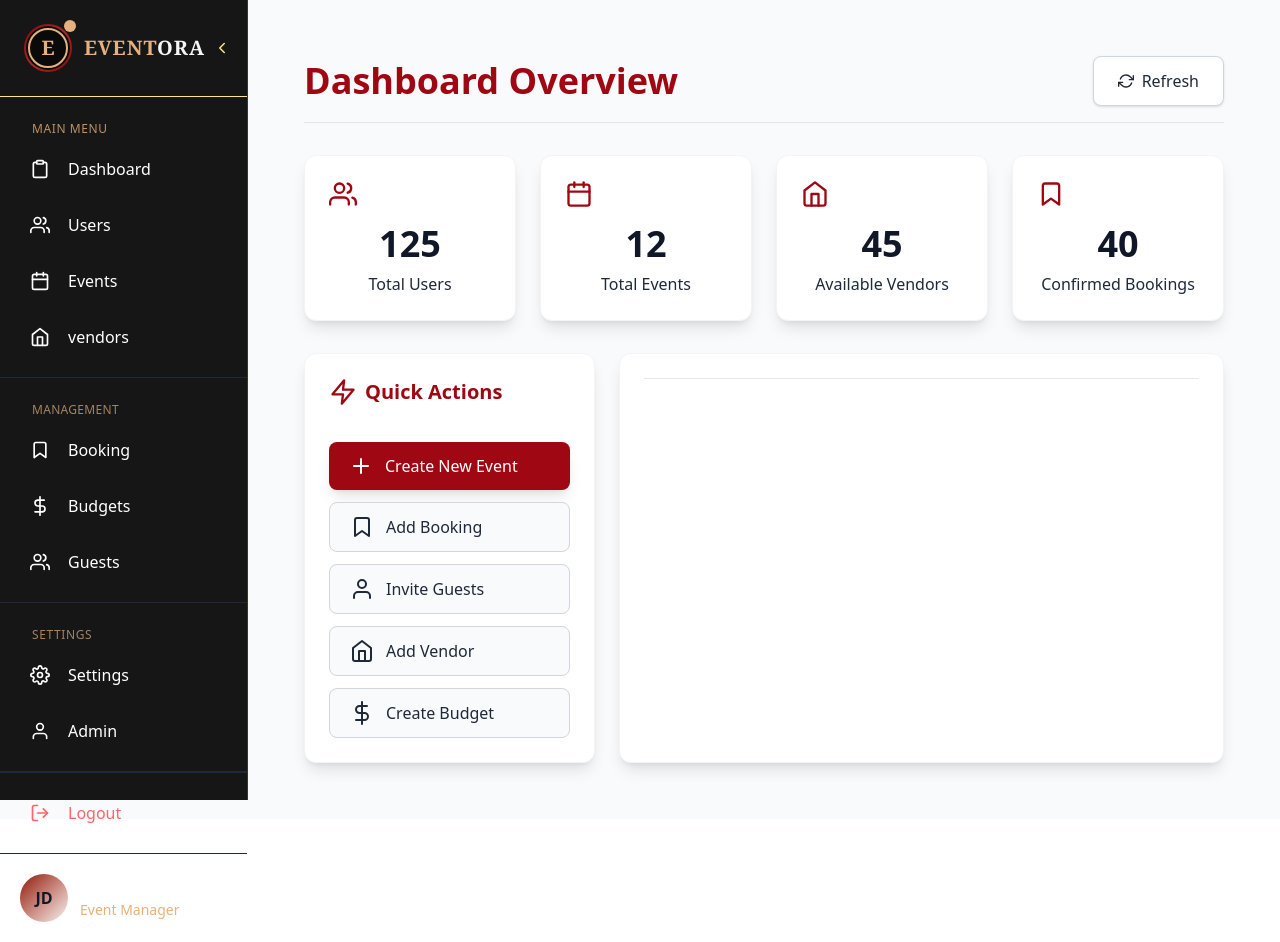
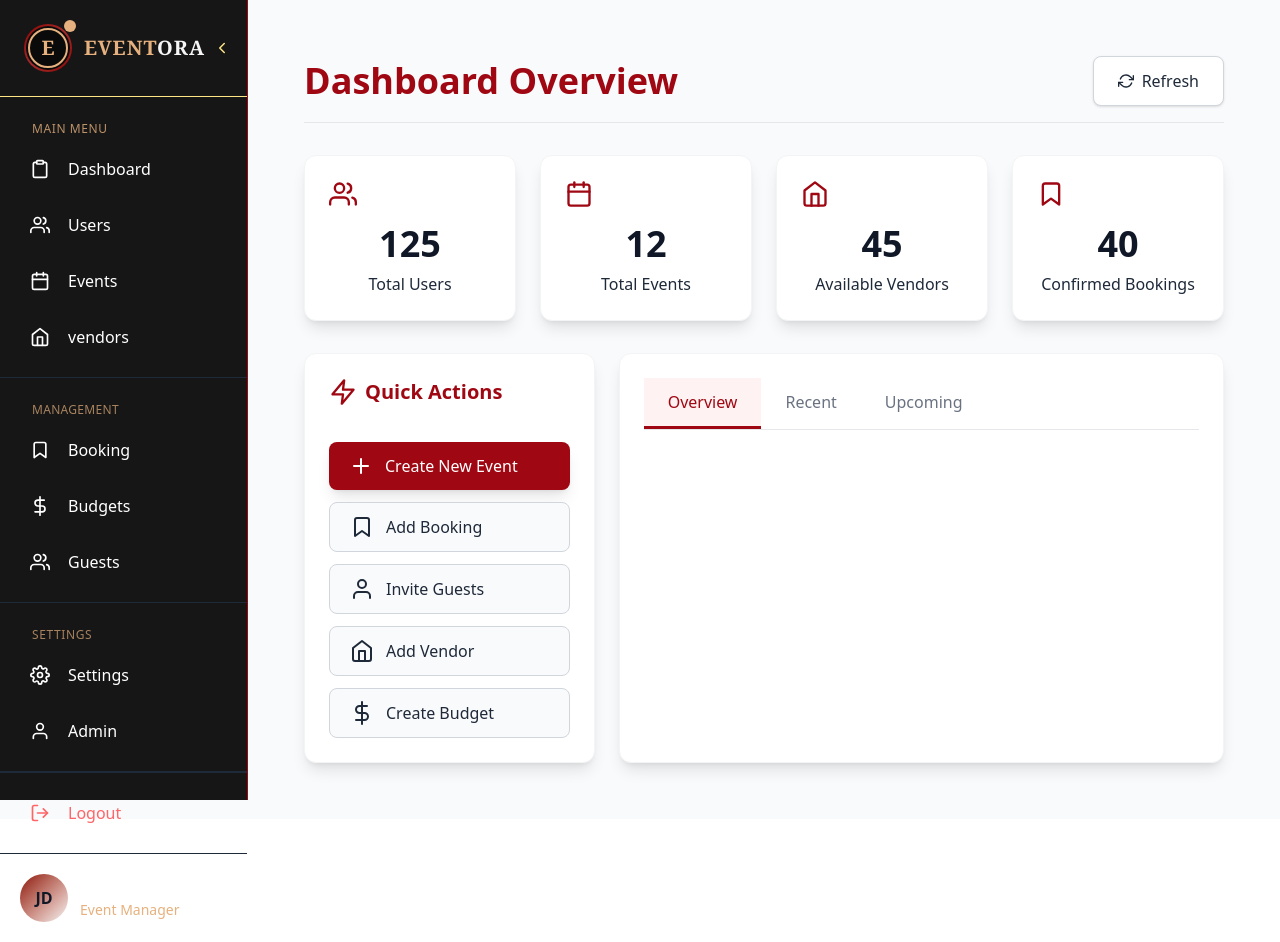
Before and after one commit to yashodha-gunawardana/RAD-coursework-FE, a React (Vite) app: page /dashboard in a window 1280 px wide. Built offline with nearby package versions, Linux system fonts and the light colour scheme.

Commit message:
tab navigation

```diff
--- a/src/pages/dashboard/Dashboard.tsx
+++ b/src/pages/dashboard/Dashboard.tsx
@@ -269,7 +269,22 @@ const Dashboard: React.FC = () => {
         <div className="lg:col-span-2 bg-white rounded-xl p-4 md:p-6 shadow-lg border border-gray-100">
           <div className="flex border-b border-gray-200 mb-4 md:mb-6 overflow-x-auto">
 
+            {["overview", "recent", "upcoming"].map((tab) => (
+              <button
+                    key={tab}
+                    onClick={() => handleTabSwitch(tab as any)}
+                    className={`px-4 md:px-6 py-2 md:py-3 font-medium whitespace-nowrap border-b-3 transition-colors
+                                text-sm md:text-base ${activeTab === tab
+
+                                  ? "text-red-800 border-red-800 bg-red-50"
+                                  : "text-gray-500 border-transparent hover:text-red-700 hover:bg-red-50"
+                                }`}>
+
+                      {tab.charAt(0).toUpperCase() + tab.slice(1)}
+              </button>
+            ))}
           </div>
+
 
         </div>
       </div>
```
